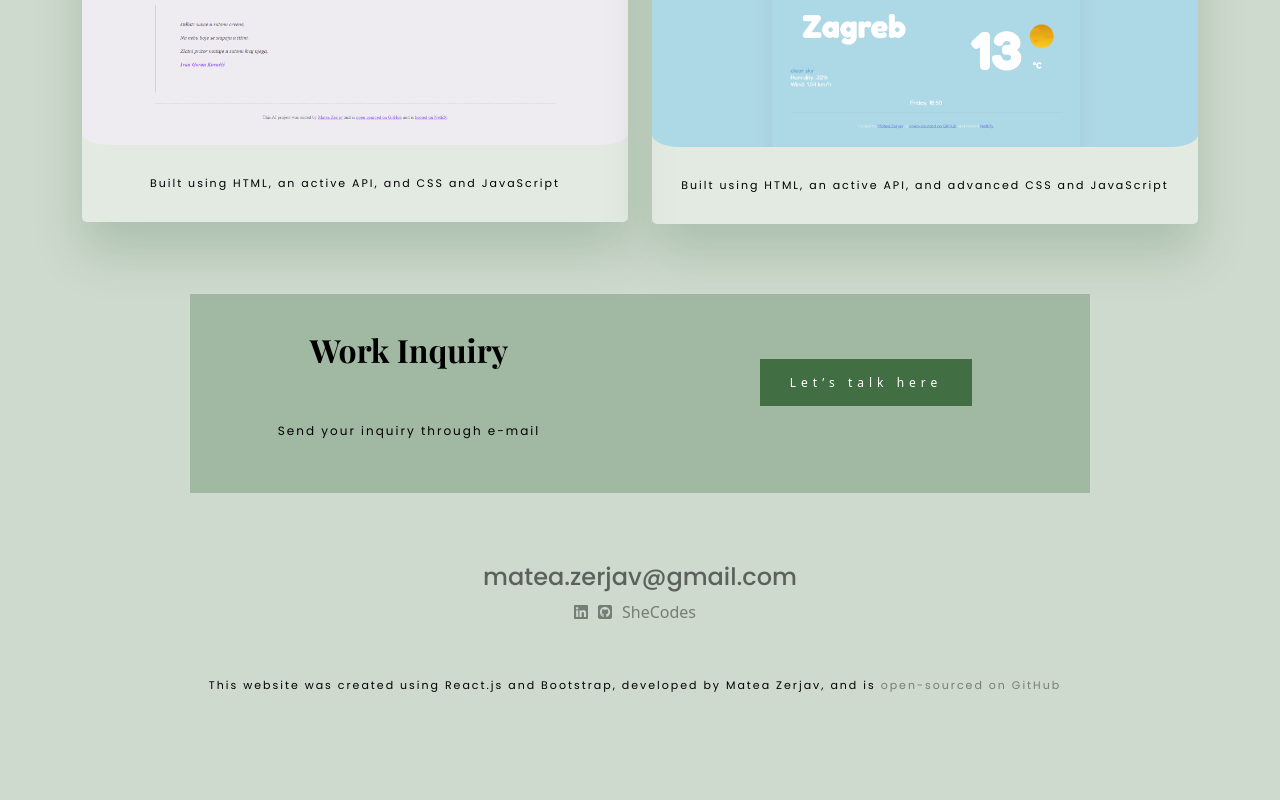
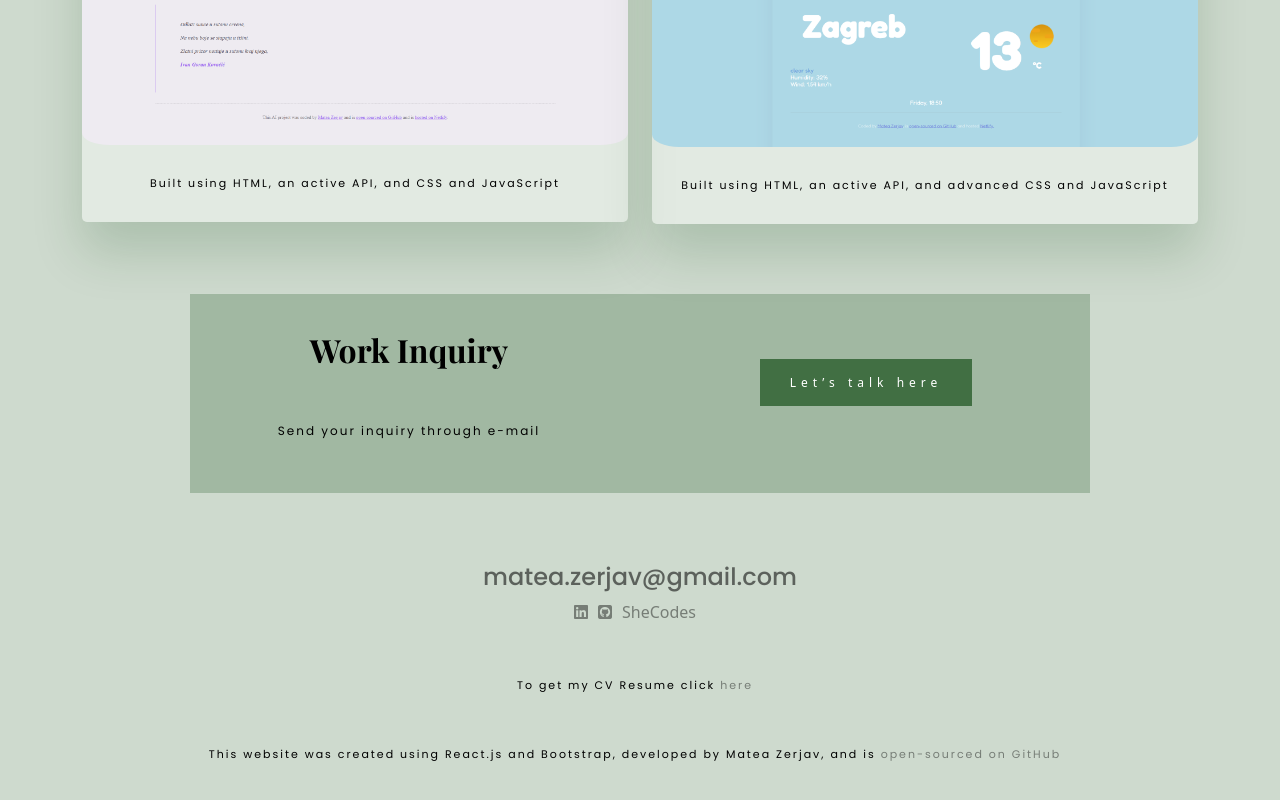
Before and after one commit to MateaZerjav/my-portfolio, a React (Create React App) app: page / in a window 1280 px wide. Shown: the part 2129-2929 px from the top of the page. Before the commit the page ends 2875 px from the top, so only its background shows below. Built offline with nearby package versions, Linux system fonts and the light colour scheme; a web font is replaced by a local one.

Commit message:
Added link to CV Resume

```diff
--- a/src/Hero.css
+++ b/src/Hero.css
@@ -44,7 +44,7 @@ p {
 @media (max-width: 900px) {
   .Hero {
     margin: 0 auto;
-    margin-top: 35px;
+    margin-top: 10px;
     margin-bottom: 25px;
   }
   .Hero h1 {
--- a/src/Hero.js
+++ b/src/Hero.js
@@ -7,7 +7,9 @@ export default function Hero() {
       <h1>Hi, I am Matea Žerjav</h1>
       <h2>Junior Frontend Developer, based in Stuttgart, Germany.</h2>
       <p>Let’s work together and i’ll help you by all my best</p>
-      <a href="/#contact-matea">Get Started</a>
+      <a href="/#contact-matea" className="button">
+        Get Started
+      </a>
     </div>
   );
 }
--- a/src/SocialMedia.js
+++ b/src/SocialMedia.js
@@ -31,6 +31,17 @@ export default function SocialMedia() {
         SheCodes
       </a>
 
+      <p>
+        To get my CV Resume click{" "}
+        <a
+          href="https://www.dropbox.com/scl/fi/gimoj7nl7wy0wi68x9pie/Matea-Zerjav-CV-Resume.pdf?rlkey=yw92ocynot8or8ubeazvtaoej&st=cmev8id6&dl=0"
+          target="_blank"
+          rel="noopener noreferrer"
+        >
+          here
+        </a>
+      </p>
+
       <p className="codedBy">
         This website was created using React.js and Bootstrap, developed by
         Matea Zerjav, and is
```
